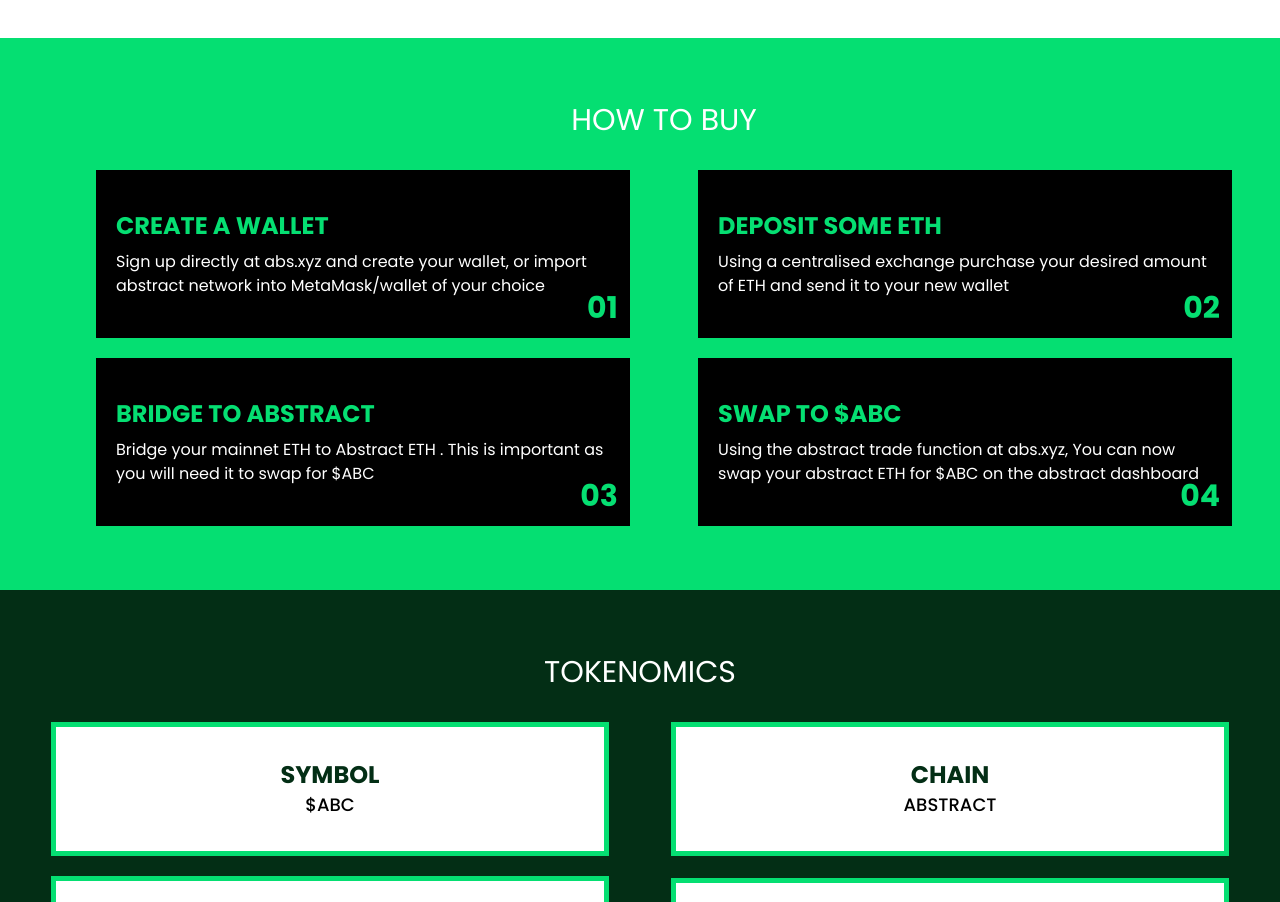
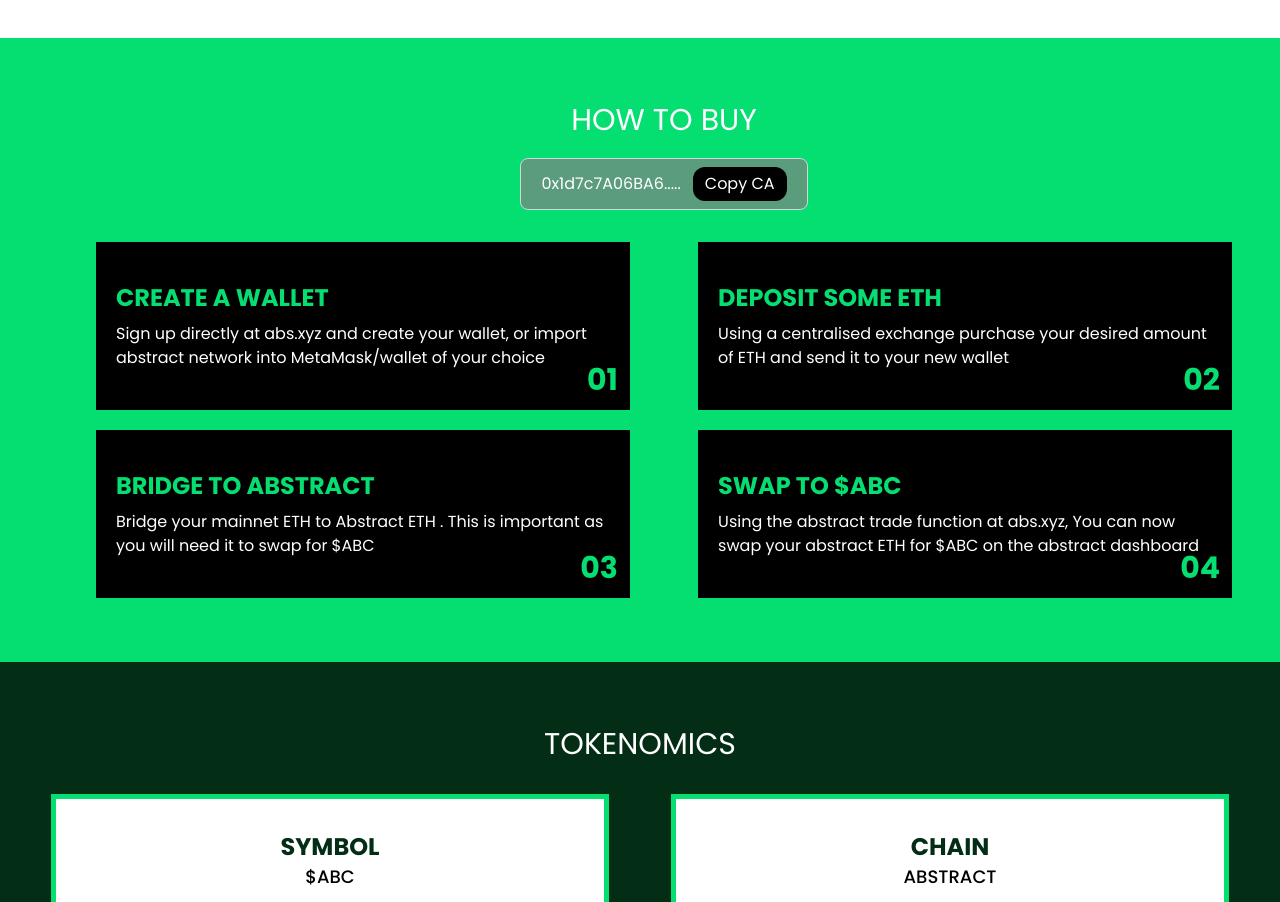
Before and after one commit to Darkah11/Absolute-Cinema-Meme, a Next.js app: page / in a window 1280 px wide. Shown: the part 1928-2830 px from the top of the page. Built offline with nearby package versions, Linux system fonts and the light colour scheme.

Commit message:
ca added

```diff
--- /dev/null
+++ b/app/components/CopyButton.jsx
@@ -0,0 +1,32 @@
+"use client";
+import { useState } from "react";
+import copy from "clipboard-copy";
+
+const CopyButton = ({ text }) => {
+  const [isCopied, setIsCopied] = useState(false);
+
+  const handleCopyClick = async () => {
+    try {
+      await copy(text);
+      setIsCopied(true);
+    } catch (error) {
+      console.error("Failed to copy text to clipboard", error);
+    }
+    setTimeout(() => {
+      setIsCopied(false);
+    }, 2000);
+  };
+
+  return (
+    <div>
+      <button
+        onClick={handleCopyClick}
+        className=" text-white bg-black rounded-xl px-3 py-[5px] hover:bg-green-950"
+      >
+        {isCopied ? "Copied!" : "Copy CA"}
+      </button>
+    </div>
+  );
+};
+
+export default CopyButton;
--- a/app/globals.css
+++ b/app/globals.css
@@ -40,6 +40,9 @@
   background-color: #05df72;
   z-index: -1;
 }
+.ca-container {
+  background-color: rgba(128, 128, 128, 0.7);
+}
 .scroller::-webkit-scrollbar {
   display: none;
 }
--- a/app/page.jsx
+++ b/app/page.jsx
@@ -1,5 +1,9 @@
+"use client";
 import Image from "next/image";
 import Link from "next/link";
+import CopyButton from "./components/CopyButton";
+import { motion } from "framer-motion";
+import { fadeIn } from "./variants";
 
 export default function Home() {
   return (
@@ -10,18 +14,30 @@
           alt="hero background"
           className=" absolute top-0 left-0 w-full h-full object-cover"
         />
-        <div className=" absolute z-30 top-0">
+        <motion.div variants={fadeIn("down", 0.2)}
+          initial="hidden"
+          whileInView={"show"}
+          viewport={{ once: false }} className=" absolute z-30 top-0">
           <img src="acm-logo.png" alt="" />
-        </div>
-        <div className=" max-w-[350px] md:max-w-fit relative z-30 py-7 lg:py-5 px-3 md:px-10 lg:px-12  border-2 border-green-400">
+        </motion.div>
+        <motion.div
+          variants={fadeIn("right", 0.2)}
+          initial="hidden"
+          whileInView={"show"}
+          viewport={{ once: false }}
+          className=" max-w-[350px] md:max-w-fit relative z-30 py-7 lg:py-5 px-3 md:px-10 lg:px-12  border-2 border-green-400"
+        >
           <h1 className=" text-5xl md:text-6xl lg:text-7xl text-white uppercase font-light leading-14 md:leading-16 lg:leading-20">
             Absolute <br /> Cinema <br /> $ABC{" "}
           </h1>
           {/* <h1 className=" text-3xl text-white uppercase">Do you know about the Absolute Cinema meme that our coin is based on? </h1> */}
-        </div>
+        </motion.div>
       </section>
       <section className=" px-5 py-16 lg:px-12 xl:px-42">
-        <div className=" mx-auto md:mx-0 relative w-fit md:w-full lg:w-fit md:flex md:justify-between gap-x-7 md:items-center">
+        <motion.div variants={fadeIn("up", 0.2)}
+          initial="hidden"
+          whileInView={"show"}
+          viewport={{ once: false }} className=" mx-auto md:mx-0 relative w-fit md:w-full lg:w-fit md:flex md:justify-between gap-x-7 md:items-center">
           <img
             src="/about-img.png"
             alt=""
@@ -50,10 +66,13 @@
               </Link>
             </div>
           </div>
-        </div>
+        </motion.div>
       </section>
       <section className=" px-5 py-10 lg:px-12 xl:px-24">
-        <div className=" flex md:items-center justify-center md:justify-between">
+        <motion.div variants={fadeIn("down", 0.2)}
+          initial="hidden"
+          whileInView={"show"}
+          viewport={{ once: false }} className=" flex md:items-center justify-center md:justify-between">
           <h2 className=" uppercase text-center text-2xl font-medium">
             Our Memes
           </h2>
@@ -65,8 +84,11 @@
               See more
             </button>
           </Link>
-        </div>
-        <div className=" flex md:flex-wrap gap-x-5 md:gap-y-4 md:gap-x-0 md:justify-between overflow-x-scroll mt-5 scroller">
+        </motion.div>
+        <motion.div variants={fadeIn("left", 0.2)}
+          initial="hidden"
+          whileInView={"show"}
+          viewport={{ once: false }} className=" flex md:flex-wrap gap-x-5 md:gap-y-4 md:gap-x-0 md:justify-between overflow-x-scroll mt-5 scroller">
           <div className=" relative w-fit md:w-[32%] lg:w-[24%]">
             <div className=" absolute top-0 left-0 w-full h-full img-overlay">
               <p className=" text-2xl absolute bottom-3 left-4 uppercase text-white">
@@ -171,7 +193,7 @@
               alt=""
             />
           </div>
-        </div>
+        </motion.div>
         {/* <div className=" flex flex-col gap-y-5 mt-5 ">
           <div className=" flex">
             <div className=" relative w-fit mx-auto">
@@ -306,7 +328,10 @@
             />
           </div>
         </div> */}
-        <div className=" flex justify-center items-center">
+        <motion.div variants={fadeIn("up", 0.2)}
+          initial="hidden"
+          whileInView={"show"}
+          viewport={{ once: false }} className=" flex justify-center items-center">
           <Link
             href={"https://knowyourmeme.com/memes/absolute-cinema"}
             className=" mt-4 md:hidden"
@@ -315,13 +340,25 @@
               See more
             </button>
           </Link>
-        </div>
+        </motion.div>
       </section>
       <section className=" bg-green-400 py-16 px-5 lg:px-12 xl:pl-24">
-        <h2 className=" text-center text-3xl uppercase text-white">
-          How to buy
-        </h2>
-        <div className=" mt-8 flex flex-col md:flex-wrap  md:flex-row md:justify-between gap-y-5">
+        <motion.div variants={fadeIn("down", 0.2)}
+          initial="hidden"
+          whileInView={"show"}
+          viewport={{ once: false }}>
+          <h2 className=" text-center text-3xl uppercase text-white">
+            How to buy
+          </h2>
+          <div className=" ca-container flex items-center w-fit py-2 px-5 gap-x-3 rounded-lg mx-auto mt-5 border border-gray-300">
+            <p className=" text-white">0x1d7c7A06BA6.....</p>
+            <CopyButton text={"0x1d7c7A06BA6F5A7ca84945b641617Aab8bBf1dE3"} />
+          </div>
+        </motion.div>
+        <motion.div variants={fadeIn("left", 0.2)}
+          initial="hidden"
+          whileInView={"show"}
+          viewport={{ once: false }} className=" mt-8 flex flex-col md:flex-wrap  md:flex-row md:justify-between gap-y-5">
           <div className=" w-full md:w-[47%]  hover:bg-gray-950 relative bg-black text-white px-5 py-10">
             <p className=" text-green-400 absolute right-3 bottom-3 text-3xl font-bold">
               01
@@ -351,10 +388,11 @@
               03
             </p>
             <h3 className=" uppercase text-green-400 font-bold text-2xl">
-            BRIDGE TO ABSTRACT
+              BRIDGE TO ABSTRACT
             </h3>
             <p className=" mt-2">
-            Bridge your mainnet ETH to Abstract ETH . This is important as you will need it to swap for $ABC
+              Bridge your mainnet ETH to Abstract ETH . This is important as you
+              will need it to swap for $ABC
             </p>
           </div>
           <div className=" w-full md:w-[47%]  hover:bg-gray-950 relative bg-black text-white px-5 py-10">
@@ -365,17 +403,23 @@
               swap to $ABC
             </h3>
             <p className=" mt-2">
-            Using the abstract trade function at abs.xyz, You can now swap your abstract ETH for $ABC on the abstract dashboard
+              Using the abstract trade function at abs.xyz, You can now swap
+              your abstract ETH for $ABC on the abstract dashboard
             </p>
           </div>
-
-        </div>
+        </motion.div>
       </section>
       <section className=" bg-green-950 py-16 px-5">
-        <h2 className=" text-center text-3xl uppercase text-white ">
+        <motion.h2 variants={fadeIn("down", 0.2)}
+          initial="hidden"
+          whileInView={"show"}
+          viewport={{ once: false }} className=" text-center text-3xl uppercase text-white ">
           Tokenomics
-        </h2>
-        <div className=" mt-8 flex flex-col md:flex-wrap  md:flex-row md:justify-between md:items-center gap-y-5">
+        </motion.h2>
+        <motion.div variants={fadeIn("left", 0.2)}
+          initial="hidden"
+          whileInView={"show"}
+          viewport={{ once: false }} className=" mt-8 flex flex-col md:flex-wrap  md:flex-row md:justify-between md:items-center gap-y-5">
           <div className=" hover:border-black bg-white w-full md:w-[45%] border-5 border-green-400 py-8 text-center mx-auto">
             <h3 className=" text-green-950 uppercase font-bold text-2xl">
               Symbol
@@ -408,10 +452,13 @@
             </h3>
             <p className=" text-lg font-medium uppercase">burned and locked</p>
           </div>
-        </div>
+        </motion.div>
       </section>
       <footer className=" bg-black py-16 text-white">
-        <div className=" flex flex-col justify-center items-center">
+        <motion.div variants={fadeIn("up", 0.2)}
+          initial="hidden"
+          whileInView={"show"}
+          viewport={{ once: false }} className=" flex flex-col justify-center items-center">
           <img src="acm-logo.png" alt="" />
           <Link
             href={"https://knowyourmeme.com/memes/absolute-cinema"}
@@ -421,8 +468,11 @@
               Visit us
             </button>
           </Link>
-        </div>
-        <div className=" mt-10">
+        </motion.div>
+        <motion.div variants={fadeIn("up", 0.2)}
+          initial="hidden"
+          whileInView={"show"}
+          viewport={{ once: false }} className=" mt-10">
           <div className=" flex gap-x-3 items-center justify-center">
             <Link href={"https://t.me/c/2351718598/1342"}>
               <img src="/telegram.svg" alt="" />
@@ -434,7 +484,7 @@
           <p className=" text-center text-sm mt-3">
             &copy; 2025 Absolute Cinema Meme. All rights reserved.
           </p>
-        </div>
+        </motion.div>
       </footer>
     </>
   );
--- /dev/null
+++ b/app/variants.js
@@ -0,0 +1,20 @@
+export const fadeIn = (direction, delay) => {
+    return {
+       hidden: {
+        y: direction === 'up' ? 40 : direction === 'down' ? -40 : 0,
+        x: direction === 'left' ? 40 : direction === 'right' ? -40 : 0,
+        opacity: 0,
+       },
+       show: {
+        y: 0,
+        x: 0,
+        opacity: 1,
+        transition: {
+            type: 'tween',
+            duration: 1.2,
+            delay: delay,
+            ease: [0.25, 0.25, 0.25, 0.75],
+        }
+       }
+    }
+}
--- a/package.json
+++ b/package.json
@@ -9,6 +9,8 @@
     "lint": "next lint"
   },
   "dependencies": {
+    "clipboard-copy": "^4.0.1",
+    "framer-motion": "^12.4.10",
     "next": "15.2.1",
     "react": "^19.0.0",
     "react-dom": "^19.0.0"
```
Also changed, not shown: 1 other file (tests, documents, lock files or other folders).
